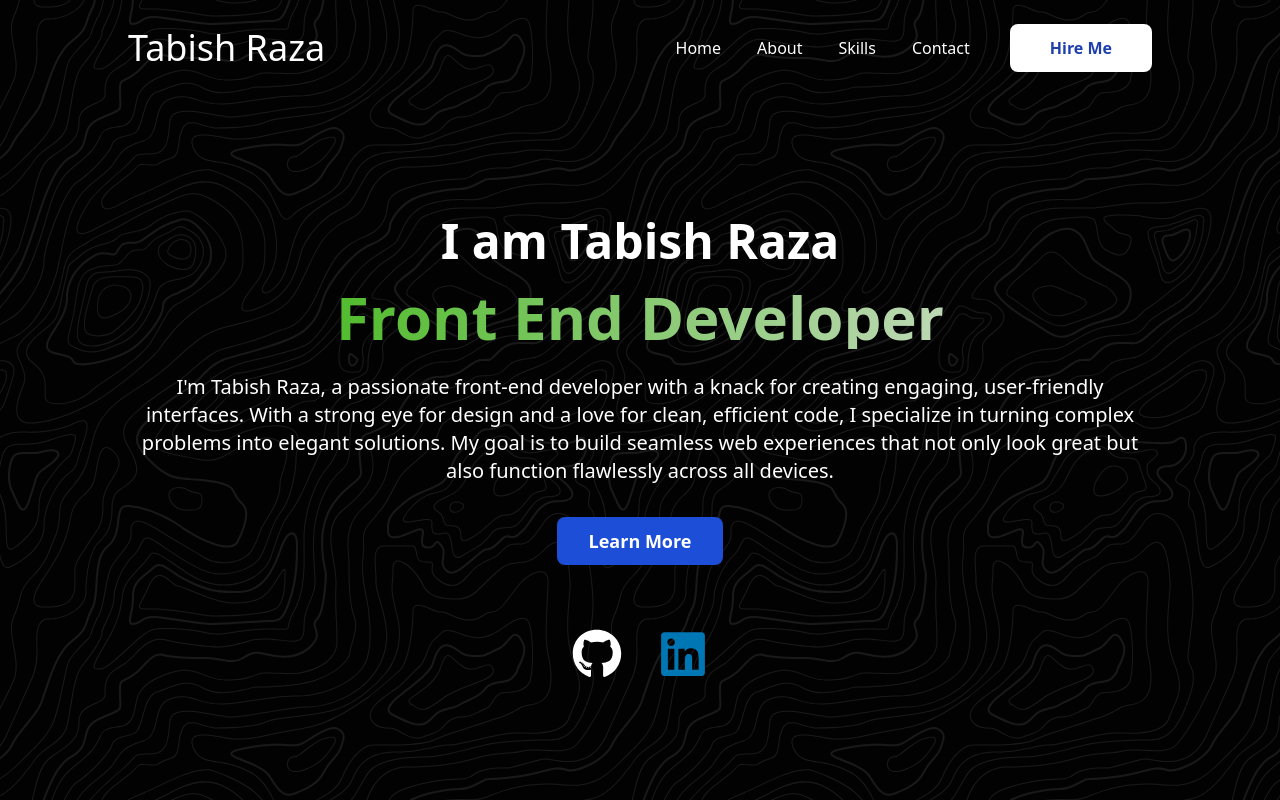
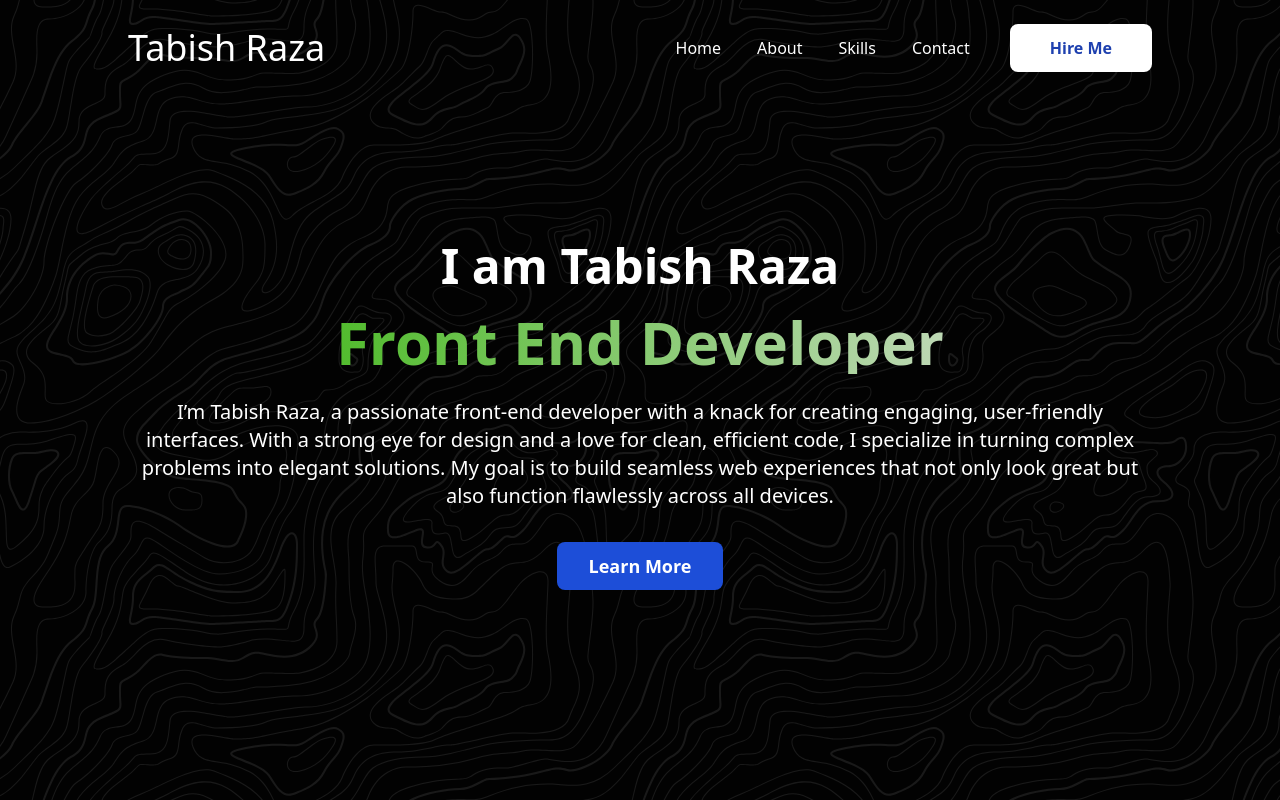
Before and after one commit to Tabish764/Nextjs-Milestone-02, a Next.js app: page /hero in a window 1280 px wide. Built offline with nearby package versions, Linux system fonts and the light colour scheme.

Commit message:
2nd commit

```diff
--- a/app/components/Hero/Hero.tsx
+++ b/app/components/Hero/Hero.tsx
@@ -3,28 +3,26 @@ import Image from 'next/image';
 
 const Hero = () => {
   return (
-    <div id='#hero' className='w-full pt-[4vh] md:pt-[12vh] h-screen bg overflow-hidden'>
-      <div className='flex justify-center  flex-col w-4/5 h-full  mx-auto'>
-        <div className='flex  items-center gap-12'>
-          <div className='  text-center'>
-            <h1 className='text-2xl md:text-3xl  lg:text-5xl mb-5 text-white font-semibold'>
+    <div id="hero" className="w-full pt-[4vh] md:pt-[12vh] h-screen bg overflow-hidden">
+      <div className="flex justify-center flex-col w-4/5 h-full mx-auto">
+        <div className="flex items-center gap-12">
+          <div className="text-center">
+            <h1 className="text-2xl md:text-3xl lg:text-5xl mb-5 text-white font-semibold">
               I am Tabish Raza
             </h1>
-            <h2 className='text-bg text-3xl sm:text-4xl  md:text-4xl lg:text-5xl font-bold md:leading-[3.5rem] xl:leading-[4rem] text-white xl:text-6xl'>
+            <h2 className="text-bg text-3xl sm:text-4xl md:text-4xl lg:text-5xl font-bold md:leading-[3.5rem] xl:leading-[4rem] text-white xl:text-6xl">
               Front End Developer
             </h2>
-            <p className='text-white mt-6 lg:text-xl '>
-              I'm Tabish Raza, a passionate front-end developer with a knack for creating engaging, user-friendly interfaces. With a strong eye for design and a love for clean, efficient code, I specialize in turning complex problems into elegant solutions. My goal is to build seamless web experiences that not only look great but also function flawlessly across all devices.
+            <p className="text-white mt-6 lg:text-xl">
+              I&rsquo;m Tabish Raza, a passionate front-end developer with a knack for creating engaging, user-friendly interfaces. With a strong eye for design and a love for clean, efficient code, I specialize in turning complex problems into elegant solutions. My goal is to build seamless web experiences that not only look great but also function flawlessly across all devices.
             </p>
-            <button>
-              <span className='md:px-8 md:py-2.5 px-6 py-1.5 text-white font-semibold text-sm md:text-lg transition-all duration-200 rounded-lg mt-8 bg-blue-700 hover:bg-blue-900 flex sm:mb-16'>
+            <button className="mt-8">
+              <span className="md:px-8 md:py-2.5 px-6 py-1.5 text-white font-semibold text-sm md:text-lg transition-all duration-200 rounded-lg bg-blue-700 hover:bg-blue-900 flex sm:mb-16">
                 <a href="/about">Learn More</a>
               </span>
             </button>
-          <div className='mx-auto hidden lg:block lg:w-1 rounded-[3rem] border-[3.5px] overflow-hidden'>
-            <Image src='/computer.png' width={500} height={500} alt='Tabish Raza' />
           </div>
-          </div>
+
 
 
         </div>
--- a/app/hero/page.tsx
+++ b/app/hero/page.tsx
@@ -4,38 +4,28 @@ import Image from 'next/image';
 import { FaGithub, FaLinkedin } from 'react-icons/fa';
 const Hero = () => {
   return (
-    <div id='#hero' className='w-full pt-[4vh] md:pt-[12vh] h-screen bg overflow-hidden'>
-      <div className='flex justify-center  flex-col w-4/5 h-full  mx-auto'>
-        <div className='flex  items-center gap-12'>
-          <div className='  text-center'>
-            <h1 className='text-2xl md:text-3xl  lg:text-5xl mb-5 text-white font-semibold'>
+    <div id="hero" className="w-full pt-[4vh] md:pt-[12vh] h-screen bg overflow-hidden">
+    <div className="flex justify-center flex-col w-4/5 h-full mx-auto">
+      <div className="flex items-center gap-12">
+        <div className="text-center">
+          <h1 className="text-2xl md:text-3xl lg:text-5xl mb-5 text-white font-semibold">
             I am Tabish Raza
           </h1>
-            <h2 className='text-bg text-3xl sm:text-4xl  md:text-4xl lg:text-5xl font-bold md:leading-[3.5rem] xl:leading-[4rem] text-white xl:text-6xl'>
+          <h2 className="text-bg text-3xl sm:text-4xl md:text-4xl lg:text-5xl font-bold md:leading-[3.5rem] xl:leading-[4rem] text-white xl:text-6xl">
             Front End Developer
           </h2>
-            <p className='text-white mt-6 lg:text-xl '>
-              I'm Tabish Raza, a passionate front-end developer with a knack for creating engaging, user-friendly interfaces. With a strong eye for design and a love for clean, efficient code, I specialize in turning complex problems into elegant solutions. My goal is to build seamless web experiences that not only look great but also function flawlessly across all devices.
+          <p className="text-white mt-6 lg:text-xl">
+            I&rsquo;m Tabish Raza, a passionate front-end developer with a knack for creating engaging, user-friendly interfaces. With a strong eye for design and a love for clean, efficient code, I specialize in turning complex problems into elegant solutions. My goal is to build seamless web experiences that not only look great but also function flawlessly across all devices.
           </p>
-            <button>
-              <span className='md:px-8 md:py-2.5 px-6 py-1.5 text-white font-semibold text-sm md:text-lg transition-all duration-200 rounded-lg mt-8 bg-blue-700 hover:bg-blue-900 flex sm:mb-16'>
+          <button className="mt-8">
+            <span className="md:px-8 md:py-2.5 px-6 py-1.5 text-white font-semibold text-sm md:text-lg transition-all duration-200 rounded-lg bg-blue-700 hover:bg-blue-900 flex sm:mb-16">
               <a href="/about">Learn More</a>
             </span>
           </button>
-
         </div>
 
-        </div>
-          <div className='flex gap-9 justify-center '>
-
-      <a href="https://github.com/Tabish764" target="_blank" rel="noopener noreferrer">
-        <FaGithub className='hover:-translate-y-2 transition delay-150' size={50} color="#ffffff" />
-      </a>
 
 
-      <a href="https://www.linkedin.com/in/tabish-raza-0b0907250/" target="_blank" rel="noopener noreferrer">
-        <FaLinkedin className='hover:-translate-y-2 transition delay-150' size={50} color="#0077B5" />
-      </a>
       </div>
     </div>
   </div>
```
Lines whose indentation alone changed are shown as unchanged.
